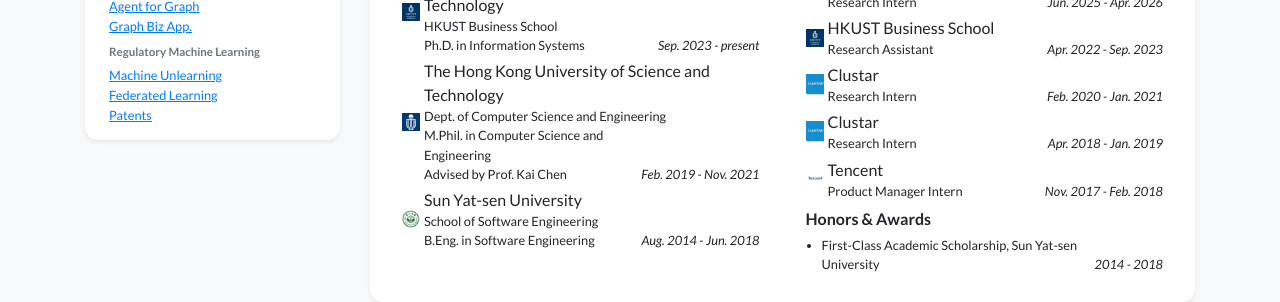
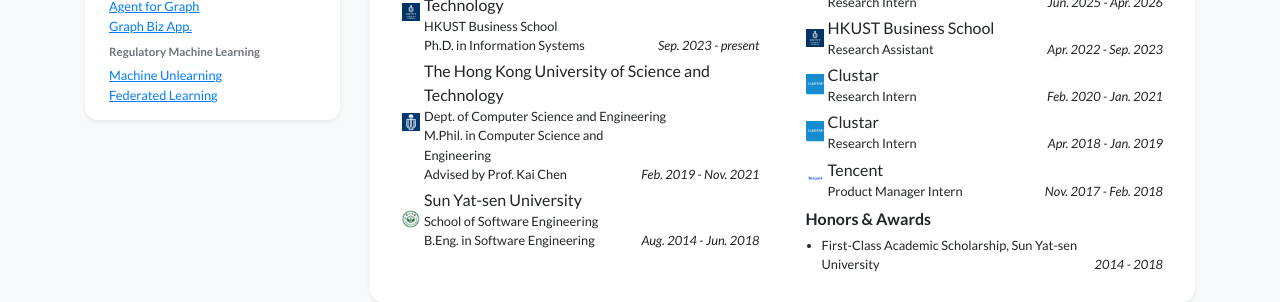
Before and after one commit to realjeremybot/realjeremybot.github.io, a Jekyll site: the page built from index.html, in a window 1280 px wide. Shown: the part 568-870 px from the top of the page. Built offline with Jekyll 4.4.1, drawn with Linux system fonts in a browser that asks for light colours; nearby versions of some CDN libraries; a style sheet for code colours, icons or effects is not loaded.

Commit message:
Revert Patents interest tag; scaffold Patents (inventor) section

```diff
--- a/_data/profile.yml
+++ b/_data/profile.yml
@@ -100,5 +100,3 @@
     url: https://arxiv.org/abs/2502.10288        # Adversarial Mixup Unlearning
   - name: Federated Learning
     url: https://ieeexplore.ieee.org/document/9919348   # Federated Meta Embedding
-  - name: Patents
-    url: https://aclanthology.org/2024.findings-naacl.121/   # Connecting the Dots (patent phrase graphs)
--- a/_includes/widgets/experience_card.html
+++ b/_includes/widgets/experience_card.html
@@ -75,6 +75,24 @@
                     </div>
                     {% endif %}
 
+                    {% if site.data.profile.patents %}
+                    <div class="col-lg-6">
+                        <div class="mx-2 my-1">
+                            <h6>Patents</h6>
+                            <ul class="list small pl-3 mb-1">
+                                {% for item in site.data.profile.patents %}
+                                <li>
+                                    <div class="d-flex">
+                                        <div>{{ item.name }}{% if item.number %} <span class="text-muted no-break">({{ item.number }})</span>{% endif %}</div>
+                                        <div class="ml-auto mt-auto no-break"><em>{{ item.date }}</em></div>
+                                    </div>
+                                </li>
+                                {% endfor %}
+                            </ul>
+                        </div>
+                    </div>
+                    {% endif %}
+
                 </div>
 
             </div>
```
